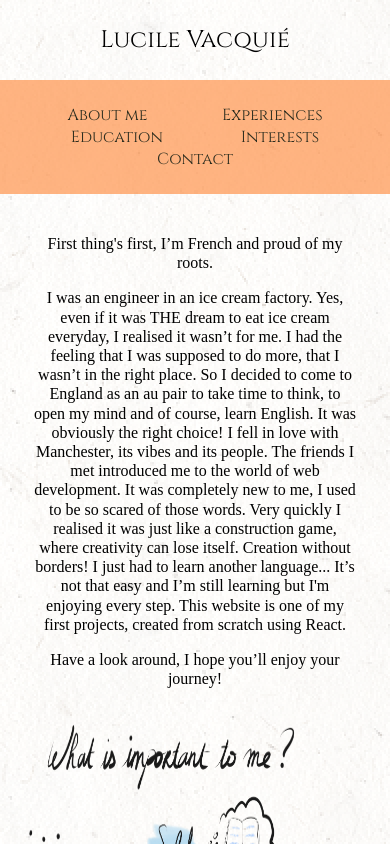
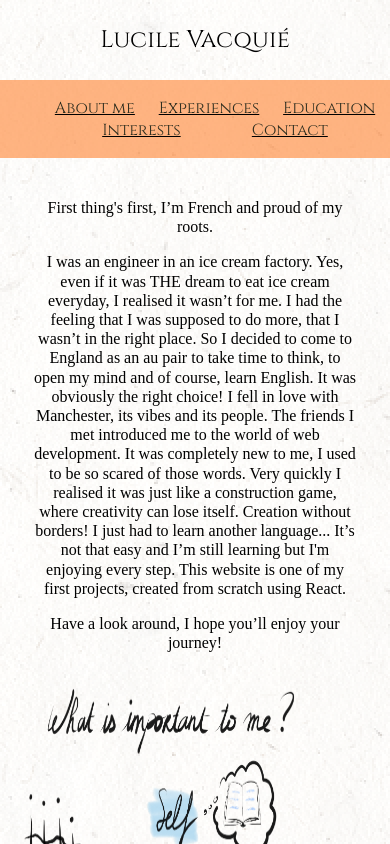
Before and after one commit to lucilevacquie/ReactWebsite, a React (Create React App) app: page / in a window 390 px wide. Shown: the top 844 px of the page. Built offline with nearby package versions, Linux system fonts and the light colour scheme; a web font is replaced by a local one.

Commit message:
update mobile navbar

```diff
--- a/src/components/navbar/navbar.js
+++ b/src/components/navbar/navbar.js
@@ -38,7 +38,7 @@ class Navbar extends React.Component {
         <ul className={this.state.toggle ? "navLinks" : "navLinks"}>
           {navTitles.map((objLink, i) => {
             return (
-              <li key={i}>
+              <li className="links" key={i}>
                 <Link to={objLink.link}>{objLink.text}</Link>
               </li>
             );
--- a/src/components/navbar/navbar.scss
+++ b/src/components/navbar/navbar.scss
@@ -27,16 +27,15 @@
 
 @media screen and (max-width: 768px) {
   .navLinks {
-    height: auto;
     display: flex;
-    padding: 5px 10px;
     flex-flow: row wrap;
     a {
       font-size: 1rem;
-      padding: 1rem 20px;
+      padding: 0 20px;
+      padding: 5px 10px;
     }
   }
   .navBar {
-    padding: 3px;
+    padding: 1px;
   }
 }
```
